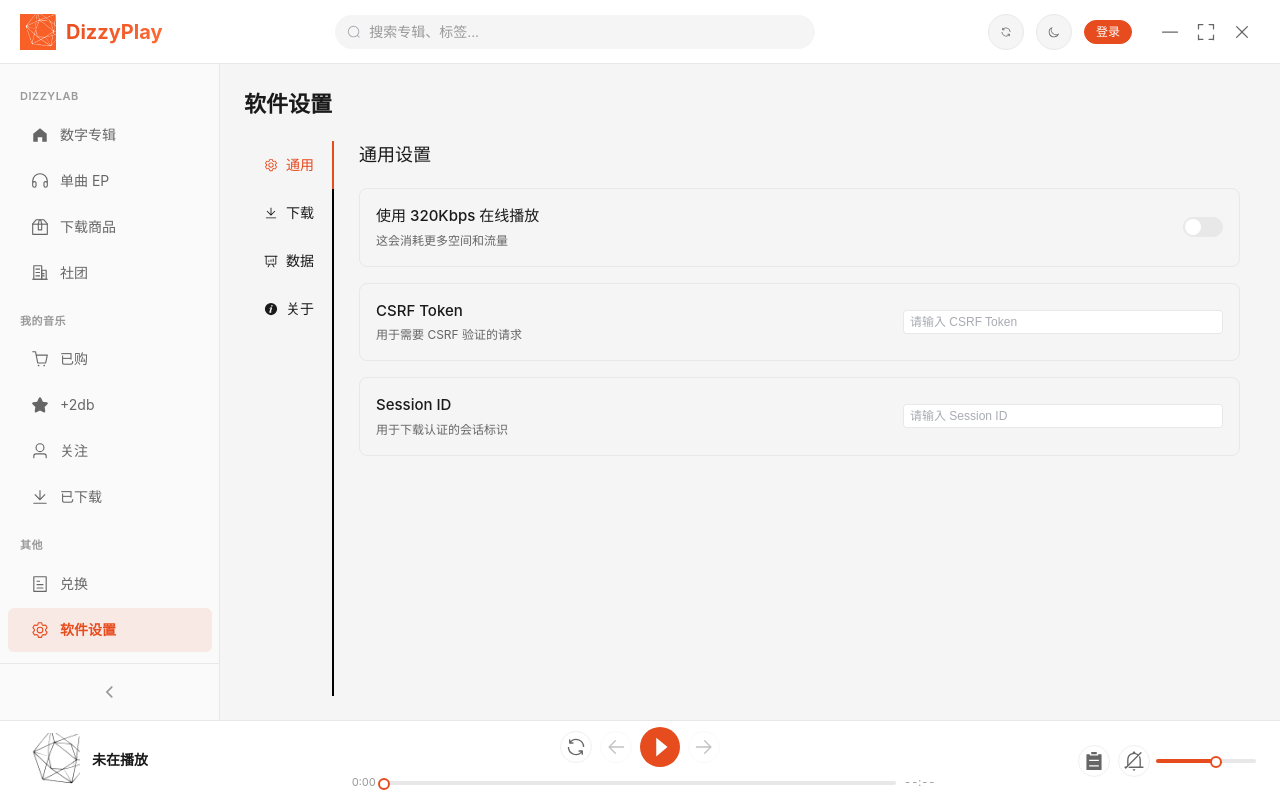
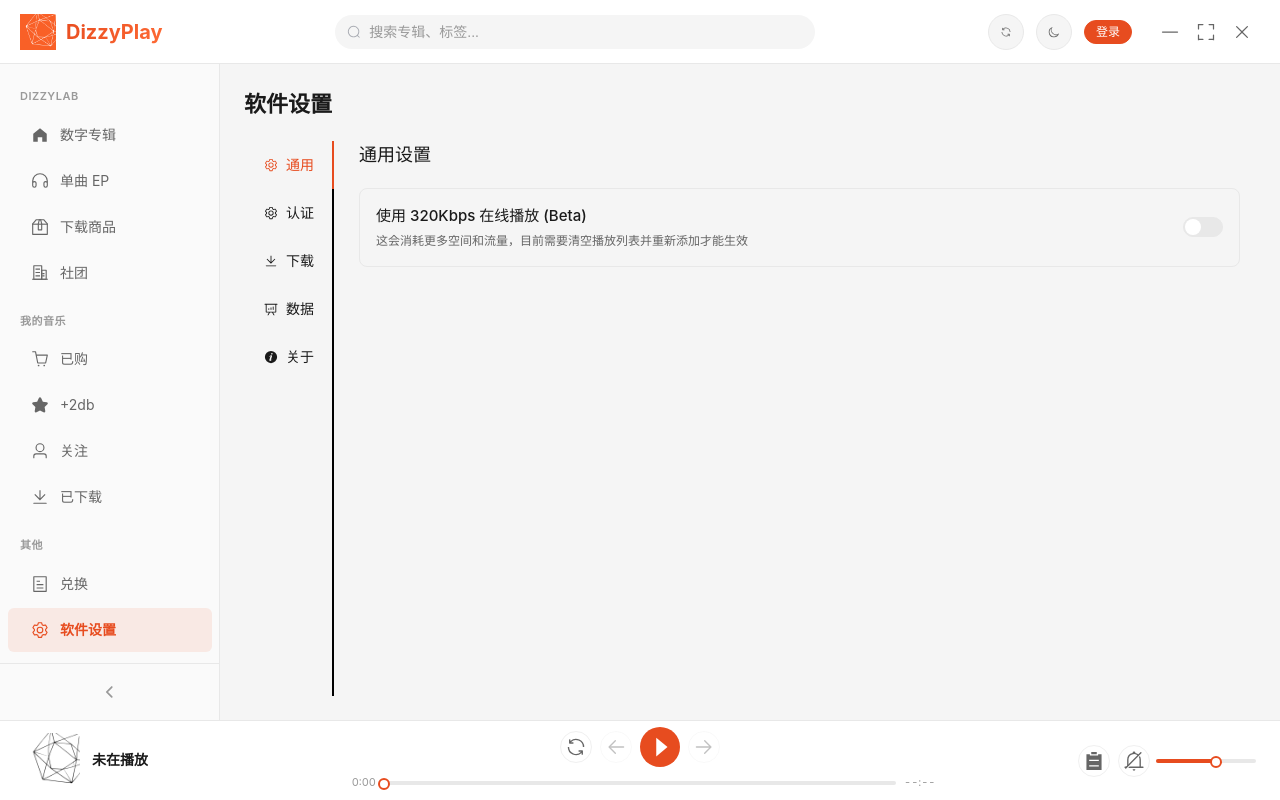
Before and after one commit to LiarOnce/DizzyPlay, a Vue app: page /settings in a window 1280 px wide. Built offline with nearby package versions, Linux system fonts and the light colour scheme.

Commit message:
feat: 移动csrftoken和sessionid的设置到额外的选项卡
Signed-off-by: LiarOnce <liaronce@hotmail.com>

```diff
--- a/src/views/SettingsPage.vue
+++ b/src/views/SettingsPage.vue
@@ -241,18 +241,50 @@ onMounted(() => {
           <div class="settings-list">
             <div class="setting-item" v-if="configLoaded">
               <div class="setting-info">
-                <span class="setting-title">使用 320Kbps 在线播放</span>
-                <span class="setting-desc">这会消耗更多空间和流量</span>
+                <span class="setting-title">使用 320Kbps 在线播放 (Beta)</span>
+                <span class="setting-desc"
+                  >这会消耗更多空间和流量，目前需要清空播放列表并重新添加才能生效</span
+                >
               </div>
               <div class="setting-control">
                 <el-switch v-model="use320kbps" @change="onUse320kbpsChange" />
               </div>
             </div>
 
+            <div v-if="!configLoaded" class="setting-item">
+              <el-icon class="is-loading"><Loading /></el-icon>
+              <span>加载配置中...</span>
+            </div>
+          </div>
+        </div>
+      </el-tab-pane>
+
+      <!-- 认证设置 -->
+      <el-tab-pane>
+        <template #label>
+          <span class="tab-label">
+            <el-icon><Setting /></el-icon>
+            <span>认证</span>
+          </span>
+        </template>
+
+        <div class="tab-content">
+          <h3>认证设置</h3>
+          <p>
+            由于缺少 API 的原因，如果需要通过 DizzyPlay 下载已购商品，请登录
+            <a href="https://www.dizzylab.net/albums/login/" target="_blank"
+              >Dizzylab 网页版</a
+            >
+            后使用<code>Ctrl+Shift+I</code>或<code>F12</code>快捷键，选择存储-Cookie并根据以下设置项的介绍填写。
+          </p>
+          <br />
+          <div class="settings-list">
             <div class="setting-item" v-if="configLoaded">
               <div class="setting-info">
                 <span class="setting-title">CSRF Token</span>
-                <span class="setting-desc">用于需要 CSRF 验证的请求</span>
+                <span class="setting-desc"
+                  >用于需要 CSRF 验证的请求 (Cookie: csrftoken)</span
+                >
               </div>
               <div class="setting-control">
                 <el-input
@@ -268,7 +300,9 @@ onMounted(() => {
             <div class="setting-item" v-if="configLoaded">
               <div class="setting-info">
                 <span class="setting-title">Session ID</span>
-                <span class="setting-desc">用于下载认证的会话标识</span>
+                <span class="setting-desc"
+                  >用于下载认证的会话标识 (Cookie: sessionid)</span
+                >
               </div>
               <div class="setting-control">
                 <el-input
```
